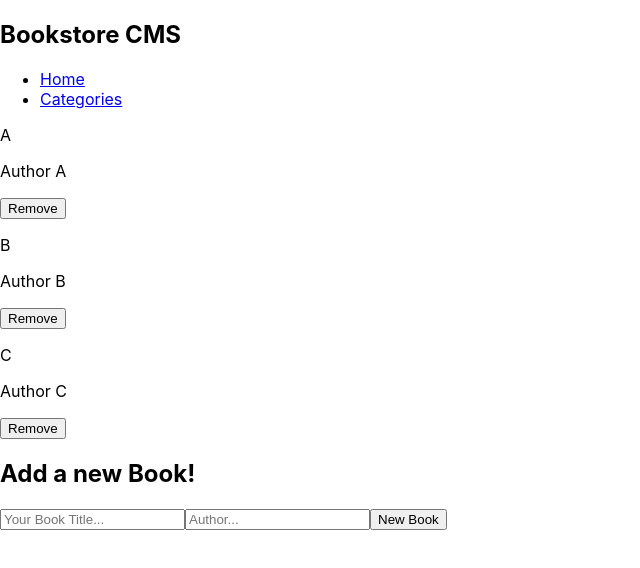
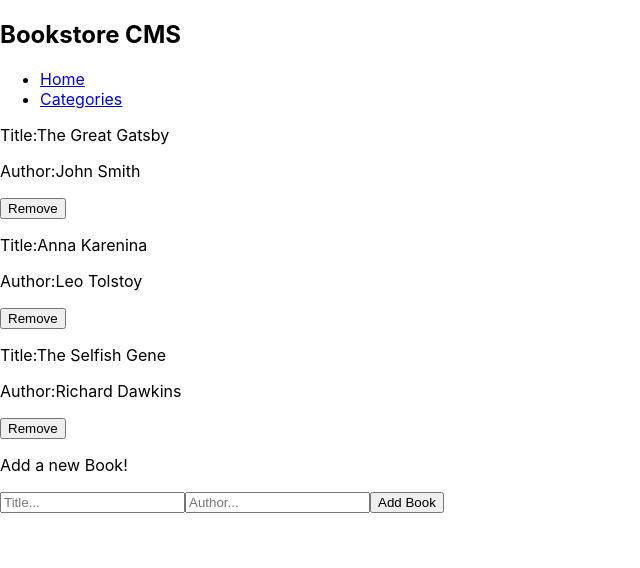
Before and after one commit to bhushan354/BookStore, a React (Create React App) app: page / in a window 1280 px wide. Shown: the top 568 px of the page, without its empty margins (0-640 px from the left). Built offline with nearby package versions, Linux system fonts and the light colour scheme.

Commit message:
add a new book working fine

```diff
--- a/src/components/AllBooks.js
+++ b/src/components/AllBooks.js
@@ -1,21 +1,20 @@
 import React from 'react';
-import Newbook from './Newbook';
+import { useSelector } from 'react-redux';
 import Book from './Book';
 
 function AllBooks() {
-  const books = [
-    { title: 'A', author: 'Author A' },
-    { title: 'B', author: 'Author B' },
-    { title: 'C', author: 'Author C' },
-  ];
+  const allBook = useSelector((state) => state.book.allBook);
+
   return (
     <>
-      {books.map((book) => (
-        <div key={book.title}>
-          <Book title={book.title} author={book.author} />
-        </div>
+      {allBook.map((book) => (
+        <Book
+          key={book.item_id}
+          title={book.title}
+          author={book.author}
+          item_id={book.item_id}
+        />
       ))}
-      <Newbook />
     </>
   );
 }
--- a/src/components/Book.js
+++ b/src/components/Book.js
@@ -1,21 +1,44 @@
 import React from 'react';
 import PropTypes from 'prop-types';
+import { useDispatch } from 'react-redux';
+import { removeBook } from '../redux/books/bookSlice';
 
-function Book({ title, author }) {
+const Book = ({ title, author, itemId }) => {
+  const dispatch = useDispatch();
+
+  const clearBookFunc = (e) => {
+    e.preventDefault();
+    dispatch(removeBook(itemId));
+  };
+
   return (
     <div>
-      <div>
-        <p>{title}</p>
-        <p>{author}</p>
-      </div>
-      <button type="button">Remove</button>
+      <form onSubmit={clearBookFunc}>
+        <div>
+          <p>
+            {itemId}
+          </p>
+          <p>
+            Title:
+            {title}
+          </p>
+          <p>
+            Author:
+            {author}
+          </p>
+        </div>
+        <button type="submit">
+          Remove
+        </button>
+      </form>
     </div>
   );
-}
+};
 
 Book.propTypes = {
   title: PropTypes.string.isRequired,
   author: PropTypes.string.isRequired,
+  itemId: PropTypes.string.isRequired,
 };
 
 export default Book;
--- a/src/components/Home.js
+++ b/src/components/Home.js
@@ -1,11 +1,15 @@
 import React from 'react';
 import AllBooks from './AllBooks';
+import Newbook from './Newbook';
 
 function Home() {
   return (
-    <div>
-      <AllBooks />
-    </div>
+    <>
+      <div>
+        <AllBooks />
+        <Newbook />
+      </div>
+    </>
   );
 }
 
--- a/src/components/Newbook.js
+++ b/src/components/Newbook.js
@@ -1,12 +1,59 @@
-import React from 'react';
+import React, { useState } from 'react';
+import { useDispatch } from 'react-redux';
+import { addBook } from '../redux/books/bookSlice';
 
 function Newbook() {
+  const dispatch = useDispatch();
+  const [bookData, setBookData] = useState({
+    title: '',
+    author: '',
+  });
+
+  const handleChange = (e) => {
+    const { name, value } = e.target;
+    setBookData({
+      ...bookData,
+      [name]: value,
+    });
+  };
+
+  const handleSubmit = (e) => {
+    e.preventDefault();
+    if (bookData.title !== '' && bookData.author !== '') {
+      dispatch(
+        addBook({
+          ...bookData,
+          category: 'Action',
+          item_id: Date.now().toString(),
+        }),
+      );
+      setBookData({
+        title: '',
+        author: '',
+      });
+    }
+  };
+
   return (
     <div>
-      <h2>Add a new Book!</h2>
-      <input type="text" placeholder="Your Book Title..." />
-      <input type="text" placeholder="Author..." />
-      <button type="button">New Book</button>
+      <p>Add a new Book!</p>
+      <form onSubmit={handleSubmit}>
+        <input
+          type="text"
+          placeholder="Title..."
+          name="title"
+          value={bookData.title}
+          onChange={handleChange}
+        />
+        <input
+          type="text"
+          placeholder="Author..."
+          name="author"
+          value={bookData.author}
+          onChange={handleChange}
+        />
+        <button type="submit">Add Book</button>
+      </form>
     </div>
   );
 }
```
